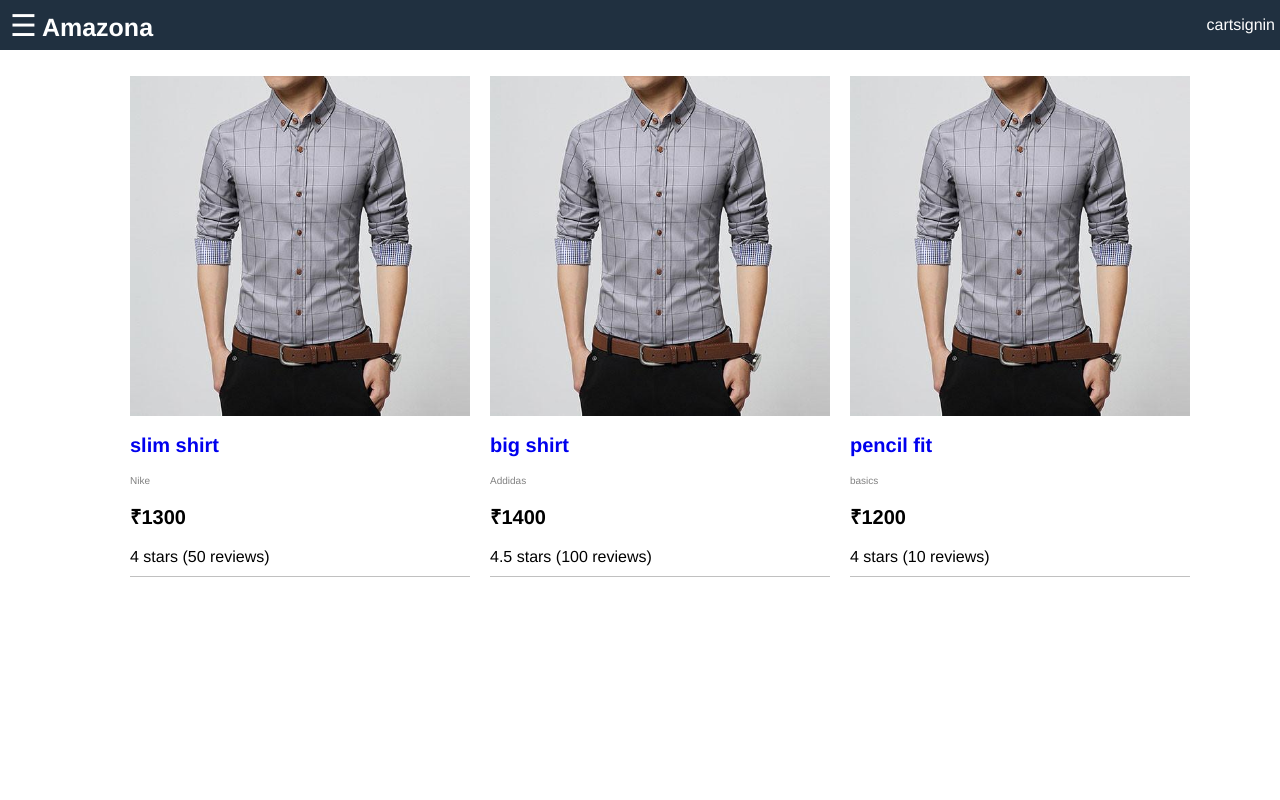
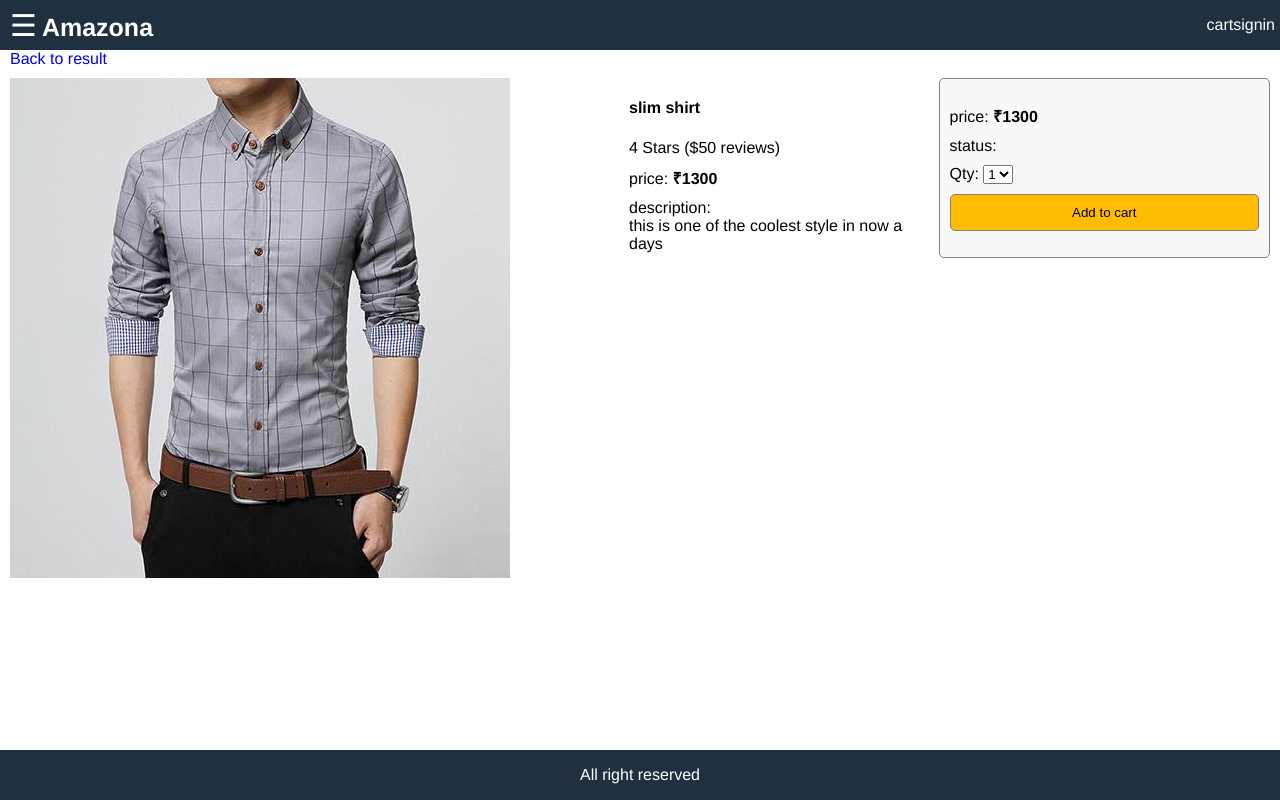
Before and after one commit to AbinPalliyil/shoppingapp, a React (Create React App) app in the folder frontend/: page /products/1 in a window 1280 px wide. Built offline with nearby package versions, Linux system fonts and the light colour scheme.

Commit message:
Added product  details component

```diff
--- a/frontend/package.json
+++ b/frontend/package.json
@@ -8,6 +8,7 @@
     "@testing-library/user-event": "^7.2.1",
     "react": "^16.13.1",
     "react-dom": "^16.13.1",
+    "react-router-dom": "^5.2.0",
     "react-scripts": "3.4.1"
   },
   "scripts": {
--- a/frontend/src/App.js
+++ b/frontend/src/App.js
@@ -1,6 +1,8 @@
 import React from 'react';
+import { BrowserRouter, Route, Link } from 'react-router-dom';
+import ProductScreen from './screens/ProductScreen';
+import HomeScreen from './screens/HomeScreen';
 
-import data from './data';
 import './App.css';
 
 function App() {
@@ -12,11 +14,12 @@
 		document.querySelector('.sidebar').classList.remove('open');
 	};
 	return (
+		<BrowserRouter>
 			<div className='grid-container'>
 				<header className='header'>
 					<div className='brand'>
 						<button onClick={openSideMenu}>&#9776;</button>
-					<a href='index.html'>Amazona</a>
+						<Link to="/" >Amazona</Link>
 					</div>
 					<div className='header-links'>
 						<a href='card.html'>cart</a>
@@ -26,7 +29,9 @@
 
 				<aside className='sidebar'>
 					<h3>Shopping Categories</h3>
-				<button className='sidebar-closemenu' onClick={closeSideMenu}>
+					<button
+						className='sidebar-closemenu'
+						onClick={closeSideMenu}>
 						x
 					</button>
 					<ul>
@@ -41,40 +46,17 @@
 
 				<main className='main'>
 					<div className='content'>
-					<ul className='products'>
-						{data.products.map(product => {
-              return(
-                <li key={product.id}>
-								<div className='product'>
-									<img
-										className='product-image'
-										src='/images/shirtslim.jpg'
-										alt='shirt'
+						<Route
+							path='/products/:id'
+							exact={true}
+							component={ProductScreen}
 						/>
-									<a href='productItem.html'>
-										<div className='product-name'>
-											{product.name}
-										</div>
-									</a>
-									<div className='product-brand'>
-										{product.brand}
-									</div>
-									<div className='product-price'>
-										&#x20B9;{product.price}
-									</div>
-									<div className='product-rating'>
-										{product.rating} stars (
-										{product.numReviews} reviews)
-									</div>
-								</div>
-							</li>
-              )
-            })
-            }
-					</ul>
+						<Route path='/' exact={true} component={HomeScreen} />
 					</div>
 				</main>
+				<footer className='footer'>All right reserved</footer>
 			</div>
+		</BrowserRouter>
 	);
 }
 
--- a/frontend/src/data.js
+++ b/frontend/src/data.js
@@ -1,7 +1,7 @@
 export default  {
 	products: [
 		{
-			id: 1,
+			_id: 1,
 			name: 'slim shirt',
 			category: 'shirts',
 			brand: 'Nike',
@@ -9,9 +9,10 @@
 			price: 1300,
 			rating: 4,
 			numReviews: 50,
+			description: "this is one of the coolest style in now a days"
 		},
 		{
-			id: 2,
+			_id: 2,
             name: 'big shirt',
             category: 'shirts',
 			brand: 'Addidas',
@@ -19,9 +20,11 @@
 			price: 1400,
 			rating: 4.5,
 			numReviews: 100,
+			description: "Linen type comfort fit and nice emprotary works"
+
 		},
 		{
-			id: 3,
+			_id: 3,
 			name: 'pencil fit',
 			category: 'pants',
 			brand: 'basics',
@@ -29,6 +32,8 @@
 			price: 1200,
 			rating: 4,
 			numReviews: 10,
+			description: "Modern outfilts with different colors"
+
 		},
 	],
 };
--- a/frontend/src/index.css
+++ b/frontend/src/index.css
@@ -6,6 +6,9 @@
   font: 1.6rem Helvetica;
   height: 100vh;
   margin: 0;
+}
+#root{
+  height: 100%;
 }
 .grid-container{
   display:grid;
@@ -131,3 +134,57 @@
   right: .5rem;
   top: 1.5rem;
 }
+/* PRoduct Details*/
+.details{
+  display: flex;
+  justify-content: space-between;
+  align-items: flex-start;
+  flex-wrap: wrap;
+  padding: 1rem;
+}
+.details-image{
+  flex: 2 1 60rem;
+}
+.details-image img{
+  max-width: 60rem;
+  widows: 100%;
+}
+.details-info{
+  flex: 1 1 30rem;
+
+}
+
+.details-action{
+  flex: 1 1 30rem;
+  border: .1rem #808080 solid;
+  padding: 1rem;
+  background-color: #f8f8f8;
+  border-radius: 0.5rem;
+
+}
+.details-action ul, .details-info ul{
+  list-style-type: none;
+  padding: 0
+}
+.details-action li, .details-info li{
+ margin-bottom: 1rem;
+}
+.details-action ul li:last-child{
+  display: flex;
+  flex-direction: column;
+}
+.button{
+  border: .1rem #808080 solid;
+  padding: 1rem;
+  border-radius: .5rem;
+  cursor: pointer;
+}
+.button:hover{
+  border: .1rem #404040 solid;
+}
+.button.primary{
+  background-color:#ffbc00;
+}
+.back-to-result{
+  padding: 1rem;
+}
--- /dev/null
+++ b/frontend/src/screens/HomeScreen.js
@@ -0,0 +1,39 @@
+import React from 'react';
+import data from '../data';
+import { Link } from 'react-router-dom';
+
+const HomeScreen = () => {
+	return (
+		<ul className='products'>
+			{data.products.map((product) => {
+				return (
+					<li key={product._id}>
+						<div className='product'>
+						<Link to={`/products/${product._id}`}>
+
+							<img
+								className='product-image'
+								src='/images/shirtslim.jpg'
+								alt='shirt'
+							/>
+								<div className='product-name'>
+									{product.name}
+								</div>
+							</Link>
+							<div className='product-brand'>{product.brand}</div>
+							<div className='product-price'>
+								&#x20B9;{product.price}
+							</div>
+							<div className='product-rating'>
+								{product.rating} stars ({product.numReviews}{' '}
+								reviews)
+							</div>
+						</div>
+					</li>
+				);
+			})}
+		</ul>
+	);
+};
+
+export default HomeScreen;
--- /dev/null
+++ b/frontend/src/screens/ProductScreen.js
@@ -0,0 +1,65 @@
+import React from 'react'
+import data from '../data';
+import { Link } from 'react-router-dom';
+
+const ProductScreen = (props) => {
+    const id = Number (props.match.params.id);
+    const products = data.products;
+    const product = products.find(x => x._id === id);
+    return(
+        <div>
+            <div>
+                <Link className="back-to-result" to='/' >Back to result</Link>
+            </div>
+            <div className="details">
+                <div className="details-image">
+                <img src={product.imageUrl} alt="product"></img>
+                </div>
+                <div className="details-info">
+                    <ul>
+                        <li>
+                            <h4>{product.name}</h4>
+                        </li>
+                        <li>
+                            {product.rating} Stars (${product.numReviews} reviews)
+                        </li>
+                        <li>
+                           price: <b>&#x20B9;{product.price}</b>
+                        </li>
+                        <li>
+                            description:
+                            <div>
+                                {product.description}
+                            </div>
+                        </li>
+
+                    </ul>
+                </div>
+                <div className="details-action">
+                    <ul>
+                        <li>
+                            price: <b>&#x20B9;{product.price}</b>
+                        </li>
+                        <li>
+                            status: {product.status}
+                        </li>
+                        <li>
+                            Qty: <select>
+                                <option>1</option>
+                                <option>2</option>
+                                <option>3</option>
+                                <option>4</option>
+                            </select>
+                        </li>
+                        <li>
+                            <button className="button primary">Add to cart</button>
+                        </li>
+                    </ul>
+                </div>
+
+            </div>
+        </div>
+    )
+}
+
+export default ProductScreen;
```
Also changed, not shown: 1 other file (tests, documents, lock files or other folders). Lines whose indentation alone changed are shown as unchanged.
